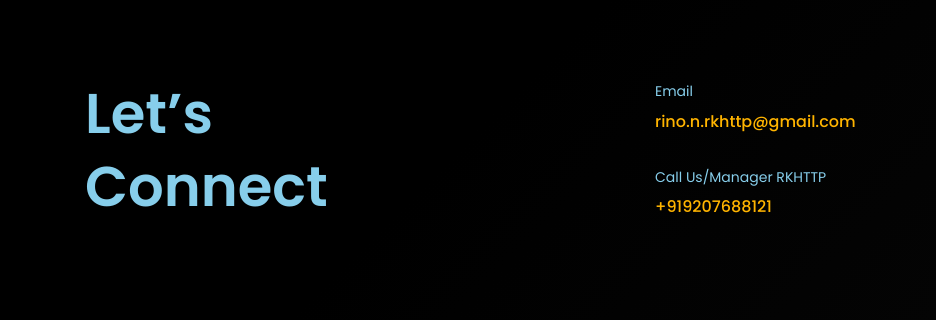
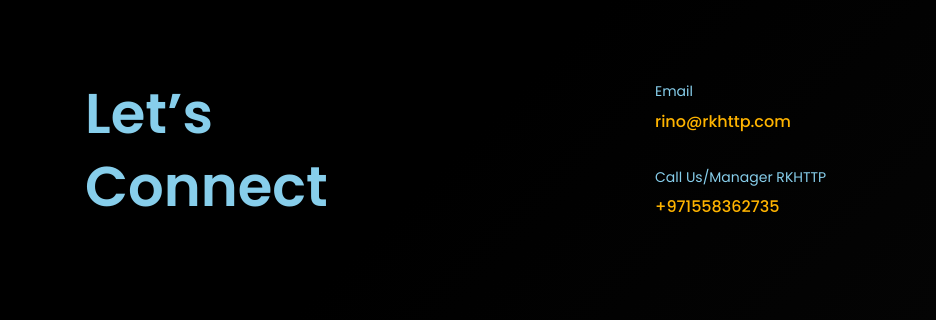
Before and after one commit to Rino-RKHTTP/rkhttp-public, a website: page contact.html in a window 1280 px wide. Shown: the part 372-692 px from the top of the page, 0-936 px from the left. Drawn offline with nearby package versions, Linux system fonts and the light colour scheme.

Commit message:
Update contact.html

```diff
--- a/contact.html
+++ b/contact.html
@@ -148,14 +148,14 @@
                     <!-- Contact Info -->
                     <div class="contact-info mb-30">
                         <p style="color: skyblue;">Email</p>
-                        <a href="mailto:rino.n.rkhttp@gmail.com"  style="color: #ffb400;">rino.n.rkhttp@gmail.com
+                        <a href="mailto:rino@rkhttp.com"  style="color: #ffb400;">rino@rkhttp.com
                         </a>
 
                     </div>
                     <!-- Contact Info -->
                     <div class="contact-info mb-30">
                         <p style="color: skyblue;">Call Us/Manager RKHTTP </p>
-                        <a style="color: #ffb400;" href="#">+919207688121</a>
+                        <a style="color: #ffb400;" href="#">+971558362735</a>
                     </div>
                 </div>
                 <div class="col-12 col-md-6 col-lg-3">
```
